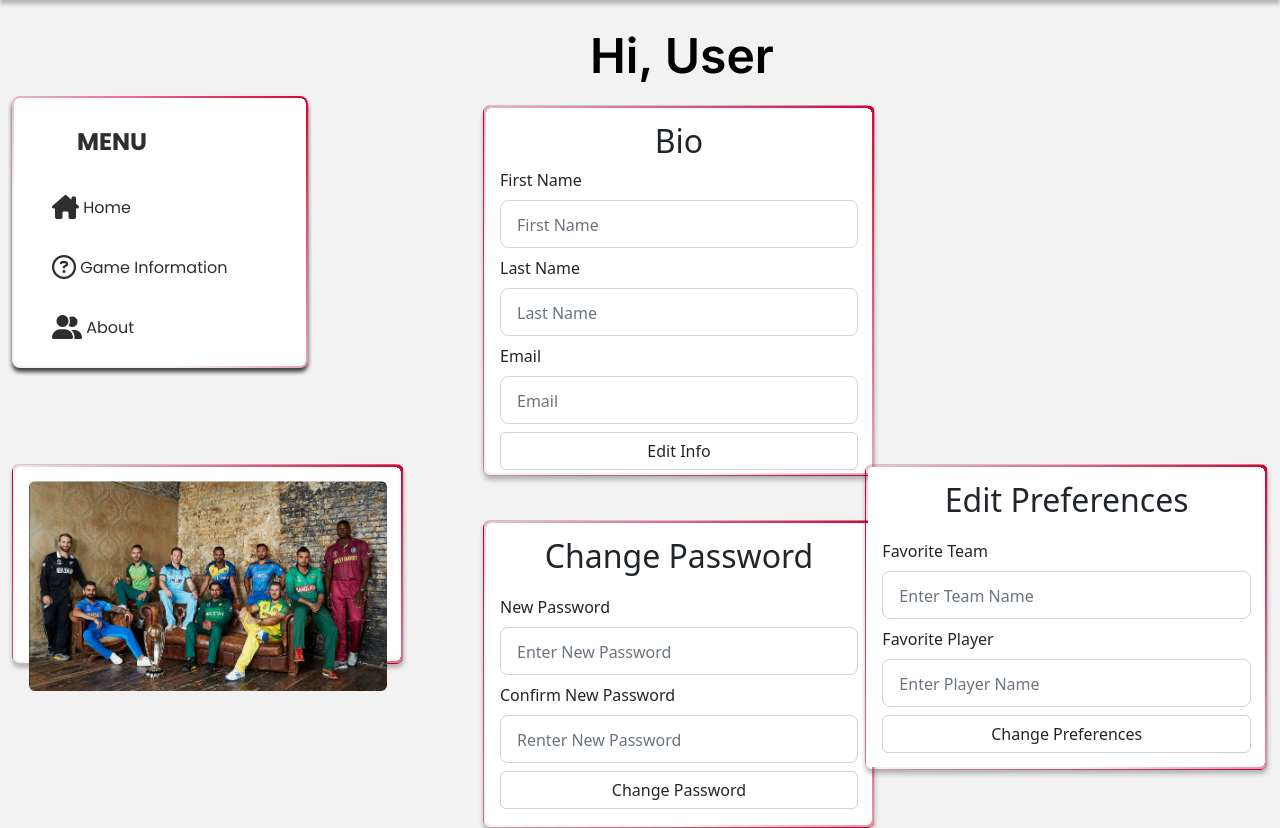
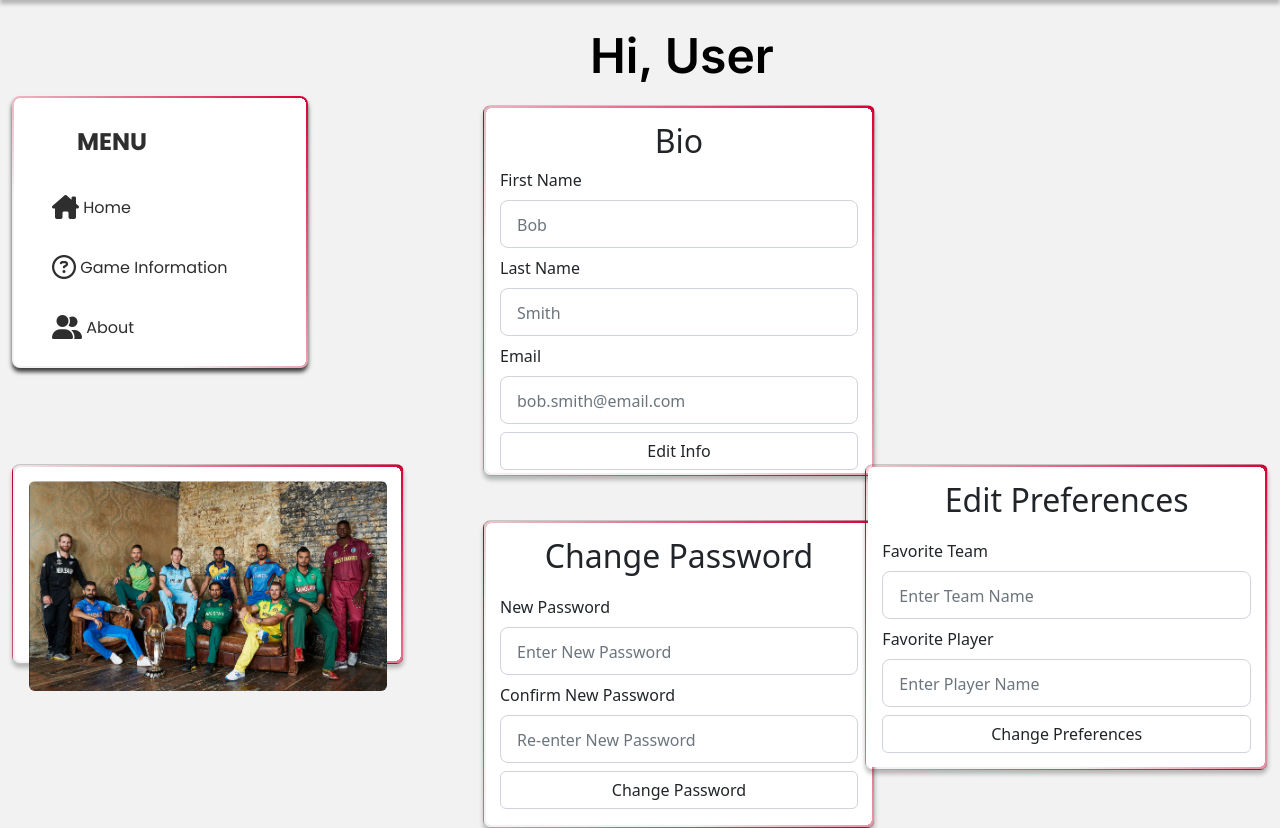
Before and after one commit to Sm3ggl3s/CricketHub, a Flask app: page /profile in a window 1280 px wide. Shown: the part 70-898 px from the top of the page. Run offline with Flask 3, Linux system fonts and the light colour scheme; some libraries are stand-ins or nearby versions.

Commit message:
changed the placeholder data

```diff
--- a/templates/profile.html
+++ b/templates/profile.html
@@ -15,17 +15,17 @@
                 <div class="form-group mb-2">
                     <label class="form-label" for="typefirstname">First Name</label>
                     <input type="username" id="typefirstname" name="firstname-dis" class="form-control form-control-lg"
-                        required placeholder="First Name" autocomplete="off" />
+                        required placeholder="Bob" autocomplete="off" />
                 </div>
                 <div class="form-group mb-2">
                     <label class="form-label" for="typeUsername">Last Name</label>
                     <input type="username" id="typelastname" name="lastname-dis" class="form-control form-control-lg"
-                        required placeholder="Last Name" autocomplete="off" />
+                        required placeholder="Smith" autocomplete="off" />
                 </div>
                 <div class="form-group mb-2">
                     <label class="form-label" for="typeUsername">Email</label>
                     <input type="email" id="typeemail" name="email" class="form-control form-control-lg" required
-                        placeholder="Email" autocomplete="off" />
+                        placeholder="bob.smith@email.com" autocomplete="off" />
                 </div>
                 <button type="submit" class="form-control">Edit Info</button>
             </div>
@@ -60,7 +60,7 @@
                     <div class="form-group mb-2">
                         <label class="form-label" for="typeconfim">Confirm New Password</label>
                         <input type="password" id="new-password-2" name="new-password-2"
-                            class="form-control form-control-lg" required placeholder="Renter New Password"
+                            class="form-control form-control-lg" required placeholder="Re-enter New Password"
                             autocomplete="off" />
                     </div>
                     <button type="submit" class="form-control">Change Password</button>
```
